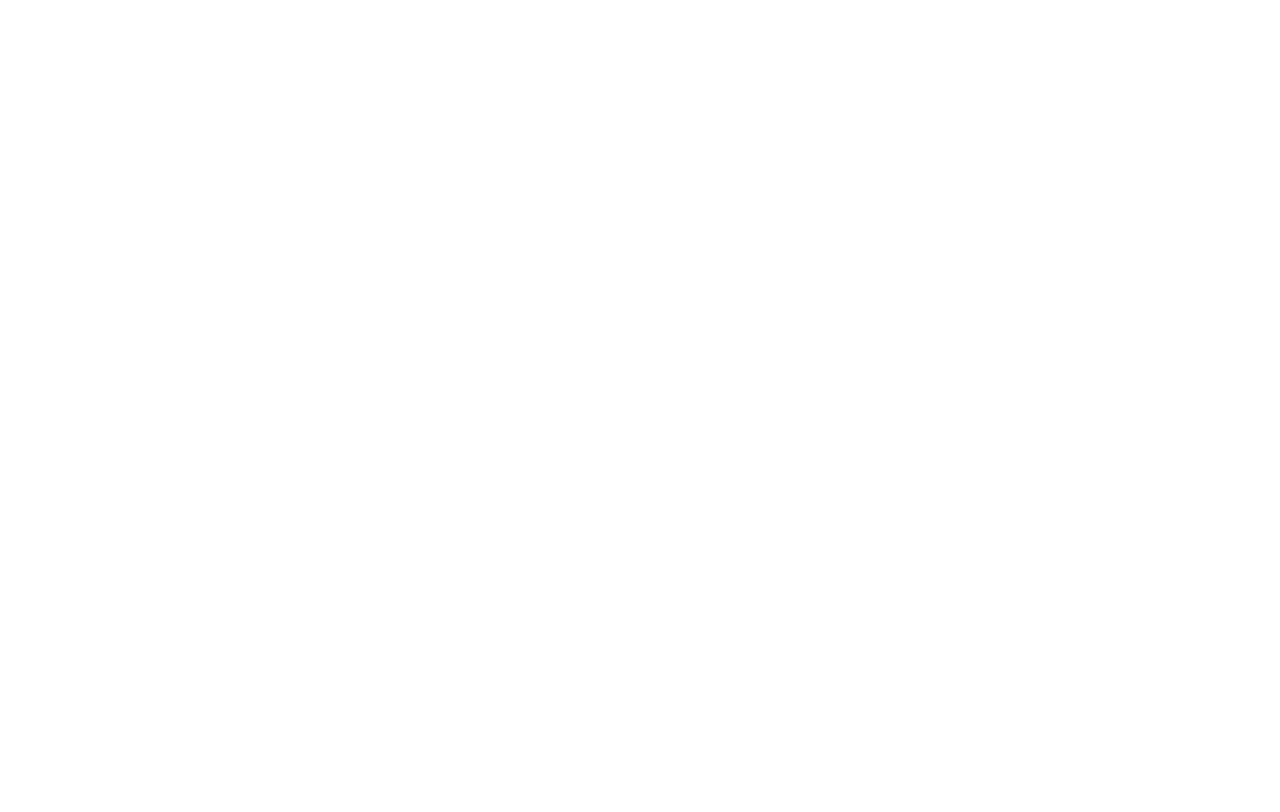
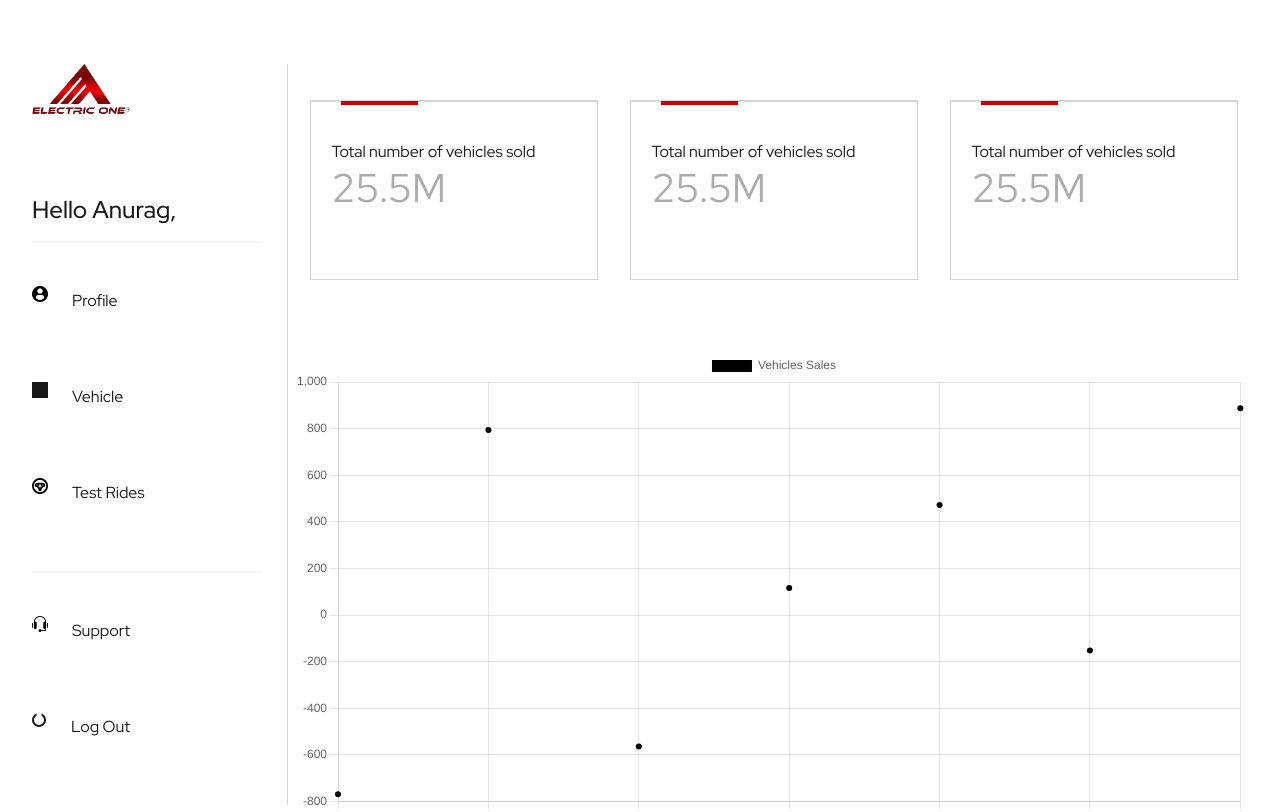
Before and after one commit to Rahulboraa/electric-admin-dashboard, a React (Create React App) app: page /home in a window 1280 px wide. Shown: the top 812 px of the page. Built offline with nearby package versions, Linux system fonts and the light colour scheme.

Commit message:
new changes in home page

```diff
--- a/package.json
+++ b/package.json
@@ -10,7 +10,7 @@
     "axios": "^0.24.0",
     "bootstrap": "^5.1.3",
     "chart.js": "^3.7.0",
-    "faker": "^3.1.0",
+    "faker": "^5.5.3",
     "node-sass": "^7.0.1",
     "react": "^17.0.2",
     "react-chartjs-2": "^4.0.0",
--- a/src/App.js
+++ b/src/App.js
@@ -29,7 +29,7 @@
           <Route exact path="/addbrands" component={AddBrands} />
           <Route exact path="/addvehicle" component={AddVehicle} />
           <Route exact path="/vehiclestepper" component={VehicleStepper} />
-          {/* <Route exact path="/home" component={Home} /> */}
+          <Route exact path="/home" component={Home} />
         </Switch>
       </Router>
     </>
--- a/src/SCSS/index.scss
+++ b/src/SCSS/index.scss
@@ -10,7 +10,7 @@
 @import "./pages/Login/verification.scss";
 @import "./pages/Vehicle/VehicleApplication.scss";
 @import "./pages/Vehicle/Sidebar.scss";
-
+@import "./pages/Home/Home.scss";
 * {
   margin: 0;
   padding: 0;
@@ -98,7 +98,6 @@
   width: 12px;
 }
 
-
 *::-webkit-scrollbar-thumb {
   background-color: #d5d5d5;
   border-radius: 20px;
--- /dev/null
+++ b/src/SCSS/pages/Home/Home.scss
@@ -0,0 +1,53 @@
+.Home__Container {
+  display: flex;
+}
+
+.Home__First__Container {
+  width: 23%;
+}
+
+.Home__Second__Container {
+  width: 75%;
+}
+
+.Home__Inner__Container__1 {
+  display: flex;
+  justify-content: space-around;
+  height: 12.5rem;
+  width: 100%;
+  padding-top: 100px;
+  //   padding-bottom: 150px;
+}
+
+.Home__Inner__Container__2 {
+  padding-top: 150px;
+}
+
+.Home__Inner__1 {
+  height: 180%;
+  max-height: 445px;
+  width: 30%;
+  border: #d4d4d4 1px solid;
+  border-top-width: 2px;
+  padding: 20px;
+}
+
+.Home__Inner__Img {
+  position: absolute;
+  top: 6.3rem;
+  margin-left: 0.625rem;
+  width: 6%;
+}
+
+.Home__p1 {
+  font-size: var(--base-font-size);
+}
+
+.Home__p2 {
+  font-size: 40px;
+  text-transform: uppercase;
+  color: #acacac;
+}
+.Home__Inner__div__1 {
+  padding: 20px 0 0 0;
+}
--- a/src/SCSS/pages/Vehicle/Sidebar.scss
+++ b/src/SCSS/pages/Vehicle/Sidebar.scss
@@ -7,6 +7,7 @@
   margin-top: 4rem;
   width: 20vw;
   border-right: 1px solid #d5d5d5;
+  position: fixed;
 }
 
 .Sidebar__container {
--- a/src/components/Admin/home/Home.js
+++ b/src/components/Admin/home/Home.js
@@ -10,7 +10,10 @@
   Legend,
 } from "chart.js";
 import { Line } from "react-chartjs-2";
-import { faker } from "faker";
+import rectangle from "../../../assets/Admin/rectangle.png";
+import faker from "faker";
+import Sidebar from "../../common/sidebar";
+import CommonTable from "../../common/CommonTable";
 
 ChartJS.register(
   CategoryScale,
@@ -23,7 +26,7 @@
 );
 
 const Home = () => {
-  console.log(faker.datatype.number);
+  console.log(faker);
   const options = {
     responsive: true,
     plugins: {
@@ -31,8 +34,8 @@
         position: "top",
       },
       title: {
-        display: true,
-        text: "Chart.js Line Chart",
+        // display: true,
+        text: "Vehicle Sales",
       },
     },
   };
@@ -51,27 +54,63 @@
     labels,
     datasets: [
       {
-        label: "Dataset 1",
+        label: "Vehicles Sales",
         data: labels.map(() =>
           faker.datatype.number({ min: -1000, max: 1000 })
         ),
-        borderColor: "rgb(255, 99, 132)",
-        backgroundColor: "rgba(255, 99, 132, 0.5)",
-      },
-      {
-        label: "Dataset 2",
-        data: labels.map(() =>
-          faker.datatype.number({ min: -1000, max: 1000 })
-        ),
-        borderColor: "rgb(53, 162, 235)",
-        backgroundColor: "rgba(53, 162, 235, 0.5)",
+        borderColor: "transparent",
+        backgroundColor: "black",
       },
     ],
   };
-
   return (
     <div>
-      <Line options={options} data={data} />
+      <div className="Home__Container">
+        <div className="Home__First__Container">
+          <Sidebar />
+        </div>
+        <div className="Home__Second__Container">
+          <div className="Home__Inner__Container__1">
+            <div className="Home__Inner__1">
+              <img src={rectangle} className="Home__Inner__Img" />
+              <div className="Home__Inner__div__1">
+                <p className="Home__p1">Total number of vehicles sold</p>
+              </div>
+              <div className="Home__Inner__div__2">
+                <p className="Home__p2"> 25.5m</p>
+              </div>
+            </div>
+            <div className="Home__Inner__1">
+              <img src={rectangle} className="Home__Inner__Img" />
+              <div className="Home__Inner__div__1">
+                <p className="Home__p1">Total number of vehicles sold</p>
+              </div>
+              <div className="Home__Inner__div__2">
+                <p className="Home__p2"> 25.5m</p>
+              </div>
+            </div>
+            <div className="Home__Inner__1">
+              <img src={rectangle} className="Home__Inner__Img" />
+              <div className="Home__Inner__div__1">
+                <p className="Home__p1">Total number of vehicles sold</p>
+              </div>
+              <div className="Home__Inner__div__2">
+                <p className="Home__p2"> 25.5m</p>
+              </div>
+            </div>
+          </div>
+          <div className="Home__Inner__Container__2">
+            <Line
+              options={options}
+              data={data}
+              style={{ height: "400px", width: "700px" }}
+            />
+          </div>
+          <div className="Home__Inner__Container__2">
+            <CommonTable />
+          </div>
+        </div>
+      </div>
     </div>
   );
 };
--- a/src/components/Vehicle/VehicleApplication.js
+++ b/src/components/Vehicle/VehicleApplication.js
@@ -3,6 +3,11 @@
 import VehicleDropdown from "./VehicleDropdown";
 
 const AddVehicle = () => {
+  const [data2, setData2] = useState({
+    Length: "",
+    Height: "",
+    Width: "",
+  });
   const [data, setData] = useState({
     text: "",
     productName: "",
@@ -22,6 +27,8 @@
     scooterImage: "",
     maxSpeed: "",
   });
+
+  console.table(data2);
 
   const {
     productName,
@@ -43,10 +50,19 @@
     setData({ ...data, [e.target.name]: e.target.value });
   };
 
+  const handleVehicleChange2 = (e) => {
+    setData2({ ...data2, [e.target.name]: e.target.value });
+  };
+
   const handleFormSubmit = (e) => {
     e.preventDefault();
+    let data3 = {
+      ...data,
+      dimension: `${data2.Length} X ${data2.Width} X ${data2.Height}`,
+    };
+
     axios
-      .post(`/product/add`, data, {
+      .post(`/product/add`, data3, {
         header: {
           "x-access-token": "x-access-token",
         },
@@ -291,18 +307,24 @@
               <div className="dimensions">
                 <input
                   type="text"
+                  name="Length"
                   placeholder="Length"
-                  onChange={handleVehicleChange}
+                  value={data2.Length}
+                  onChange={handleVehicleChange2}
                 />
                 <input
                   type="text"
+                  name="Width"
+                  value={data2.Width}
                   placeholder="Width"
-                  onChange={handleVehicleChange}
+                  onChange={handleVehicleChange2}
                 />
                 <input
+                  name="Height"
                   type="text"
+                  value={data2.Height}
                   placeholder="Height"
-                  onChange={handleVehicleChange}
+                  onChange={handleVehicleChange2}
                 />
               </div>
             </div>
```
Also changed, not shown: src/assets/Admin/rectangle.png (added), 1 other file (tests, documents, lock files or other folders).
